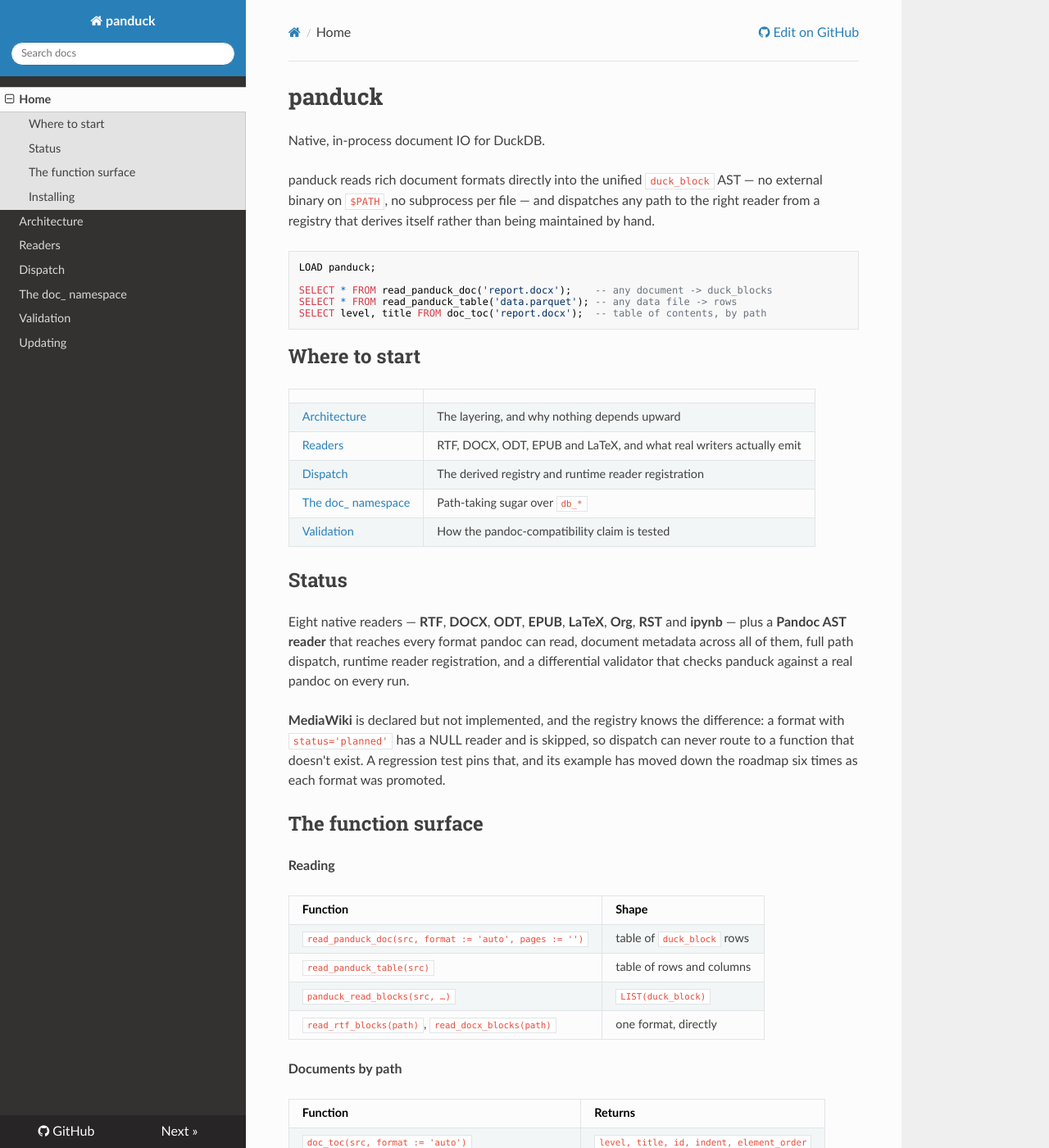
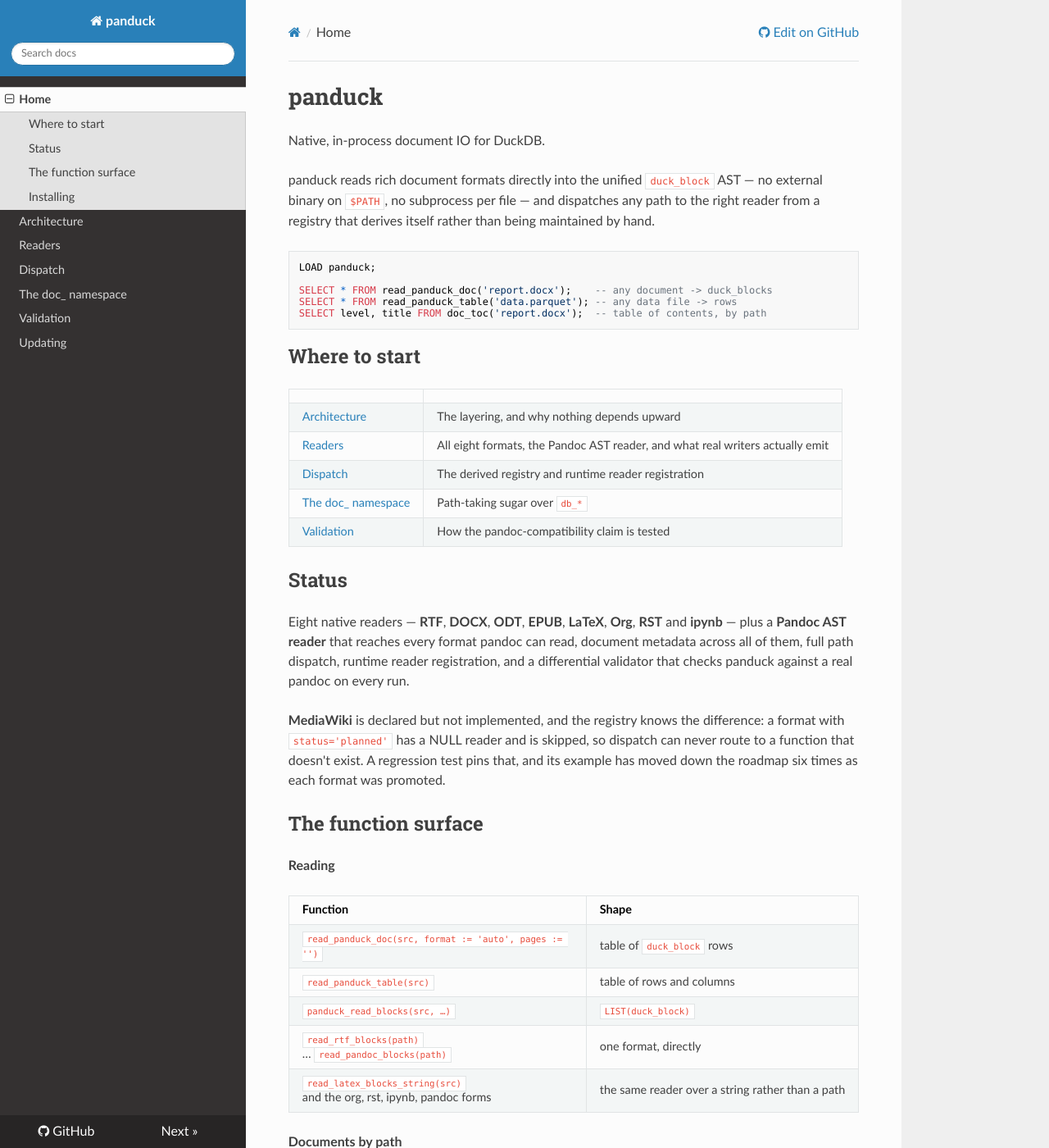
Before and after one commit to teaguesterling/duckdb_panduck, an MkDocs documentation site: the page built from docs/index.md, in a window 1280 px wide and 1400 px high. Shown: the whole window at 82% size. Built offline with MkDocs 1.6.1, drawn with Linux system fonts in a browser that asks for light colours; nearby versions of some CDN libraries.

Commit message:
Fix the last two stale rows on the landing page
The where-to-start table still advertised readers.md as "RTF, DOCX, ODT,
EPUB and LaTeX" -- the status section two screens below already said eight.
A page disagreeing with itself is worse than either version.

The function surface listed the _string readers as covering "the plain-text
formats", which I then checked instead of shipping: FIVE readers have a
_string form (latex, org, rst, ipynb, pandoc), and RTF is a plain-text
format WITHOUT one. The generalisation would have sent someone looking for
read_rtf_blocks_string. Named the five instead.

Co-Authored-By: Claude Opus 5 (1M context) <noreply@anthropic.com>
Claude-Session: https://claude.ai/code/session_019nkprWWWSkwuWNmAEoVUs2

```diff
--- a/docs/index.md
+++ b/docs/index.md
@@ -19,7 +19,7 @@ SELECT level, title FROM doc_toc('report.docx');  -- table of contents, by path
 | | |
 |---|---|
 | [Architecture](architecture.md) | The layering, and why nothing depends upward |
-| [Readers](readers.md) | RTF, DOCX, ODT, EPUB and LaTeX, and what real writers actually emit |
+| [Readers](readers.md) | All eight formats, the Pandoc AST reader, and what real writers actually emit |
 | [Dispatch](dispatch.md) | The derived registry and runtime reader registration |
 | [The doc_ namespace](doc_namespace.md) | Path-taking sugar over `db_*` |
 | [Validation](validation.md) | How the pandoc-compatibility claim is tested |
@@ -45,7 +45,8 @@ moved down the roadmap six times as each format was promoted.
 | `read_panduck_doc(src, format := 'auto', pages := '')` | table of `duck_block` rows |
 | `read_panduck_table(src)` | table of rows and columns |
 | `panduck_read_blocks(src, …)` | `LIST(duck_block)` |
-| `read_rtf_blocks(path)`, `read_docx_blocks(path)` | one format, directly |
+| `read_rtf_blocks(path)` … `read_pandoc_blocks(path)` | one format, directly |
+| `read_latex_blocks_string(src)` and the org, rst, ipynb, pandoc forms | the same reader over a string rather than a path |
 
 **Documents by path**
 
```
